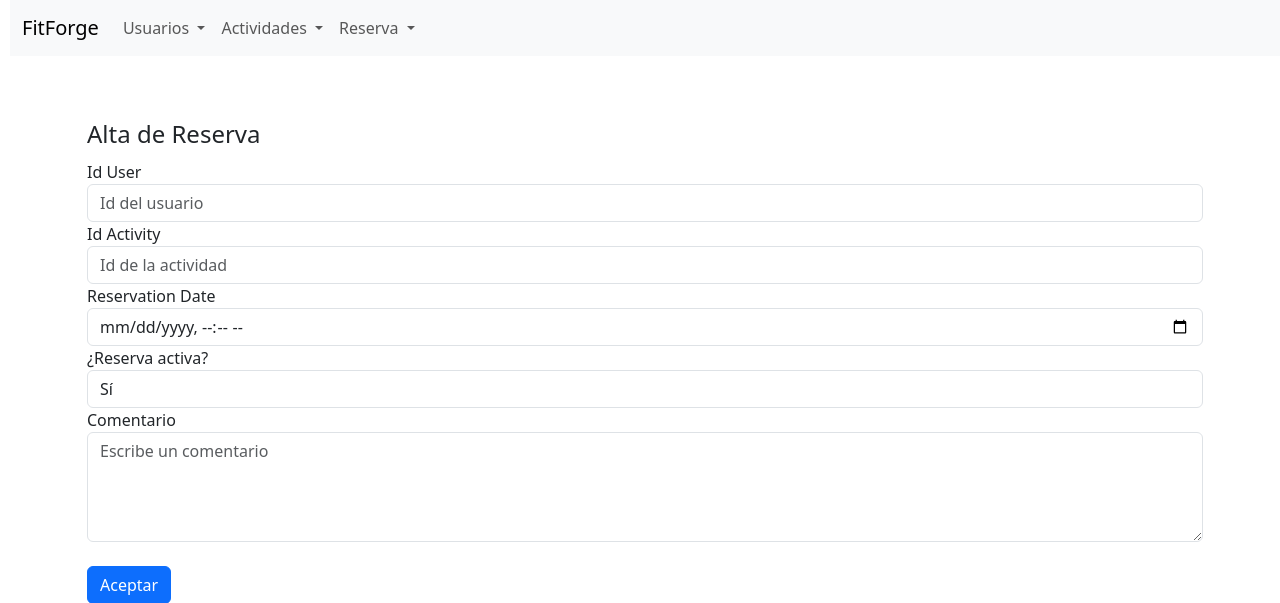
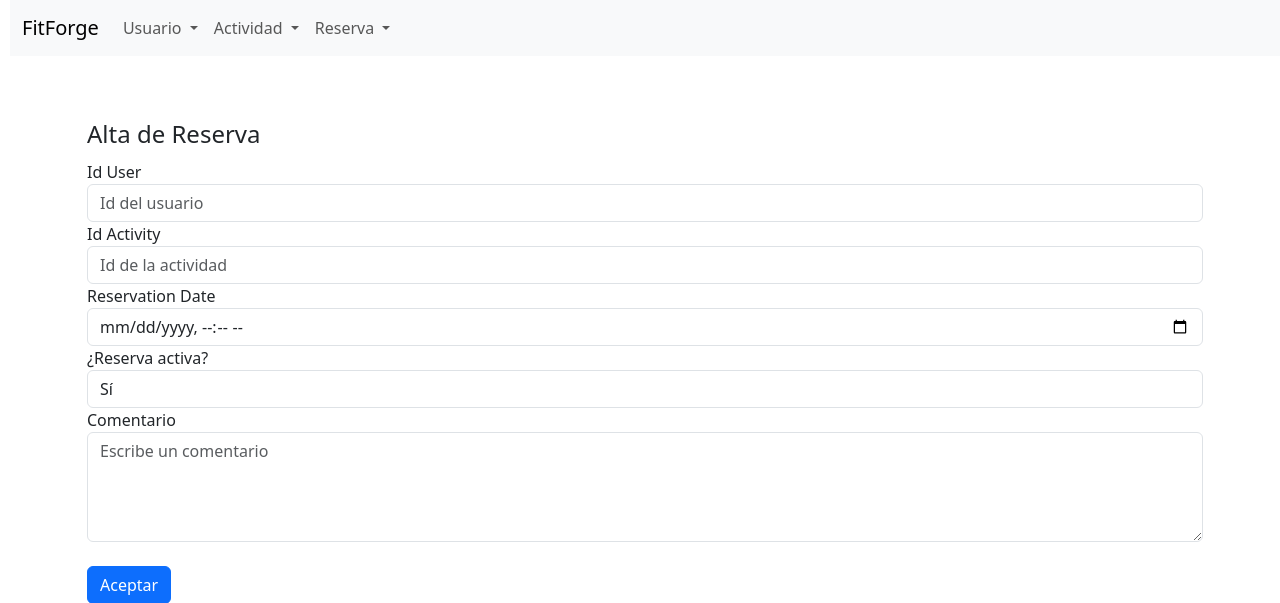
Before and after one commit to FranBonilla88/Proyect_OPT, a PHP site: page /alta_reserva.php in a window 1280 px wide. Shown: the top 603 px of the page. Run offline with PHP 8.4, Linux system fonts and the light colour scheme; data comes from the database, SQL or seed files in the repository; both versions use the stored data as it was after the commit; data that the repository does not hold is empty.

Commit message:
Cambios en la cabecera.html

```diff
--- a/cabecera.html
+++ b/cabecera.html
@@ -36,20 +36,19 @@
                     <li class="nav-item dropdown">
                         <a class="nav-link dropdown-toggle" href="#" role="button" data-bs-toggle="dropdown"
                             aria-expanded="false">
-                            Usuarios
+                            Usuario
                         </a>
                         <ul class="dropdown-menu">
-                            <li><a class="dropdown-item" href="alta_componente.php">Alta de usuario</a></li>
+                            <li><a class="dropdown-item" href="alta_usuario.php">Alta de usuario</a></li>
                             <li>
                                 <hr class="dropdown-divider">
                             </li>
-                            <li><a class="dropdown-item" href="buscar_componente.php">Buscar usuario por nombre</a>
+                            <li><a class="dropdown-item" href="#">Buscar usuario por nombre</a>
                                 <hr class="dropdown-divider">
                             </li>
-                            <li><a class="dropdown-item" href="listado_componentes.php">Listado de usuarios</a></li>
+                            <li><a class="dropdown-item" href="#">Listado de usuarios</a></li>
                             <hr class="dropdown-divider">
-
-                            <li><a class="dropdown-item" href="listado_componentes_precio.php">Listado ordenado de
+                            <li><a class="dropdown-item" href="#">Listado ordenado de
                                     usuarios por edad</a>
                                 <hr class="dropdown-divider">
                             </li>
@@ -58,7 +57,7 @@
                     <li class="nav-item dropdown">
                         <a class="nav-link dropdown-toggle" href="#" role="button" data-bs-toggle="dropdown"
                             aria-expanded="false">
-                            Actividades
+                            Actividad
                         </a>
                         <ul class="dropdown-menu">
                             <li><a class="dropdown-item" href="#">Alta de Actividad</a></li>
```
Also changed, not shown: sql/gimnasio.sql (+4 -4 lines), alta_reserva.php (indentation only).
